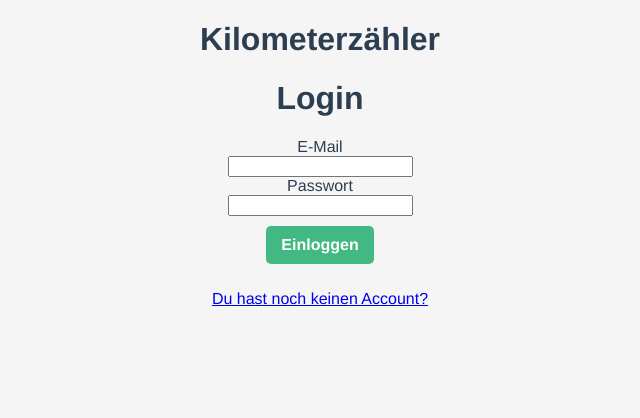
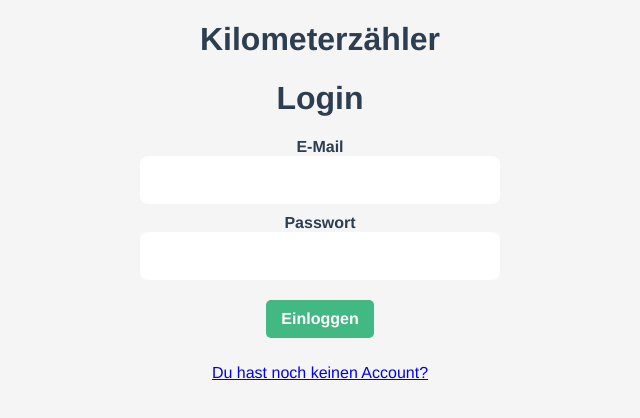
Before and after one commit to themarcba/kilometer-counter, a Vue app: page /login in a window 1280 px wide. Shown: the top 418 px of the page, without its empty margins (320-960 px from the left). Built offline with nearby package versions, Linux system fonts and the light colour scheme; no server answers; what vuefire would draw is missing.

Commit message:
styled login/signup forms

```diff
--- a/src/views/Login.vue
+++ b/src/views/Login.vue
@@ -2,14 +2,18 @@
     <div class="login">
         <h1>Login</h1>
 
-        <div class="email">E-Mail</div>
-        <input class="text-input" type="text" v-model="email" required>
-        <br>
-        <div class="password">Passwort</div>
-        <input class="text-input" type="password" v-model="password" required >
-        <br>
+        <div class="field">
+            <div class="title">E-Mail</div>
+            <input class="text-input" type="text" v-model="email" required>
+        </div>
+        <div class="field">
+            <div class="title">Passwort</div>
+            <input class="text-input" type="password" v-model="password" required>
+        </div>
 
-        <div v-on:click="login" class="button success">Einloggen</div>
+        <div class="actions">
+            <div v-on:click="login" class="button success">Einloggen</div>
+        </div>
 
         <p>
             <router-link to="/signup">Du hast noch keinen Account?</router-link>
@@ -45,5 +49,19 @@ export default {
 };
 </script>
 
-<style scoped>
+<style lang="scss">
+.field {
+    margin: 10px auto;
+    .title {
+        font-weight: bold;
+    }
+    input {
+        border: 0;
+        font-size: 1.5em;
+        text-align: center;
+        padding: 10px 25px;
+        border-radius: 8px;
+        outline: 0;
+    }
+}
 </style>
--- a/src/views/Signup.vue
+++ b/src/views/Signup.vue
@@ -1,27 +1,20 @@
 <template>
     <div class="sign-up">
-        <h1>Umellen</h1>
-        <div class="email">E-Mail</div>
-        <input
-            class="text-input"
-            type="text"
-            v-model="email"
-            placeholder="Deng E-Mail Address"
-            required
-        >
-        <br>
-        <div class="password">Passwort</div>
-        <input
-            class="text-input"
-            type="password"
-            v-model="password"
-            placeholder="Däi Passwuert"
-            required
-        >
-        <br>
-        <div v-on:click="signUp" class="button success">Anmelden</div><br>
+        <h1>Account erstellen</h1>
+        <div class="field">
+            <div class="title">E-Mail</div>
+            <input class="text-input" type="text" v-model="email" required>
+        </div>
+        <div class="field">
+            <div class="title">Passwort</div>
+            <input class="text-input" type="password" v-model="password" required>
+        </div>
+
+        <div class="actions">
+            <div v-on:click="signUp" class="button success">Anmelden</div>
+        </div>
         <p>
-            <router-link class="" to="/login">Du hast bereits einen Account?</router-link>
+            <router-link class to="/login">Du hast bereits einen Account?</router-link>
         </p>
     </div>
 </template>
```
